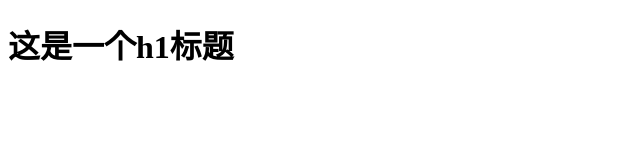
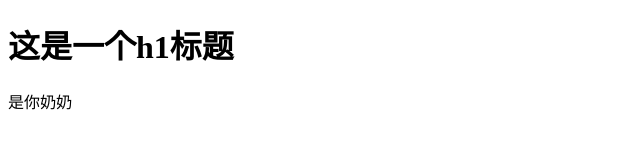
Before and after one commit to lxy960910/project_01, a plain HTML site: page index.html in a window 1280 px wide. Shown: the whole page, without its empty margins (0-640 px from the left). Drawn offline with Linux system fonts and the light colour scheme.

Commit message:
给index.html添加了span标签

```diff
--- a/index.html
+++ b/index.html
@@ -10,7 +10,7 @@
 
 <body>
     <h1>这是一个h1标题</h1>
-
+    <span>是你奶奶</span>
     <script src="index.js"></script>
 </body>
 
```
